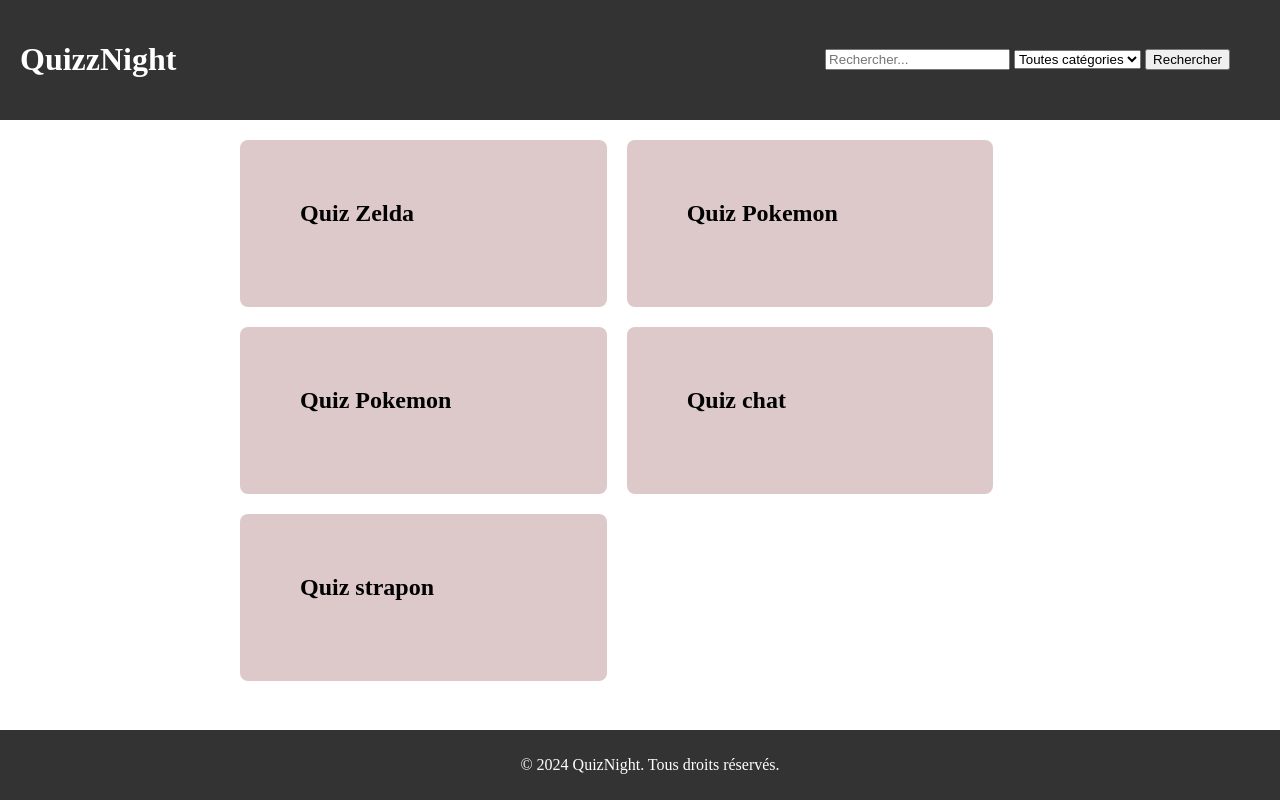
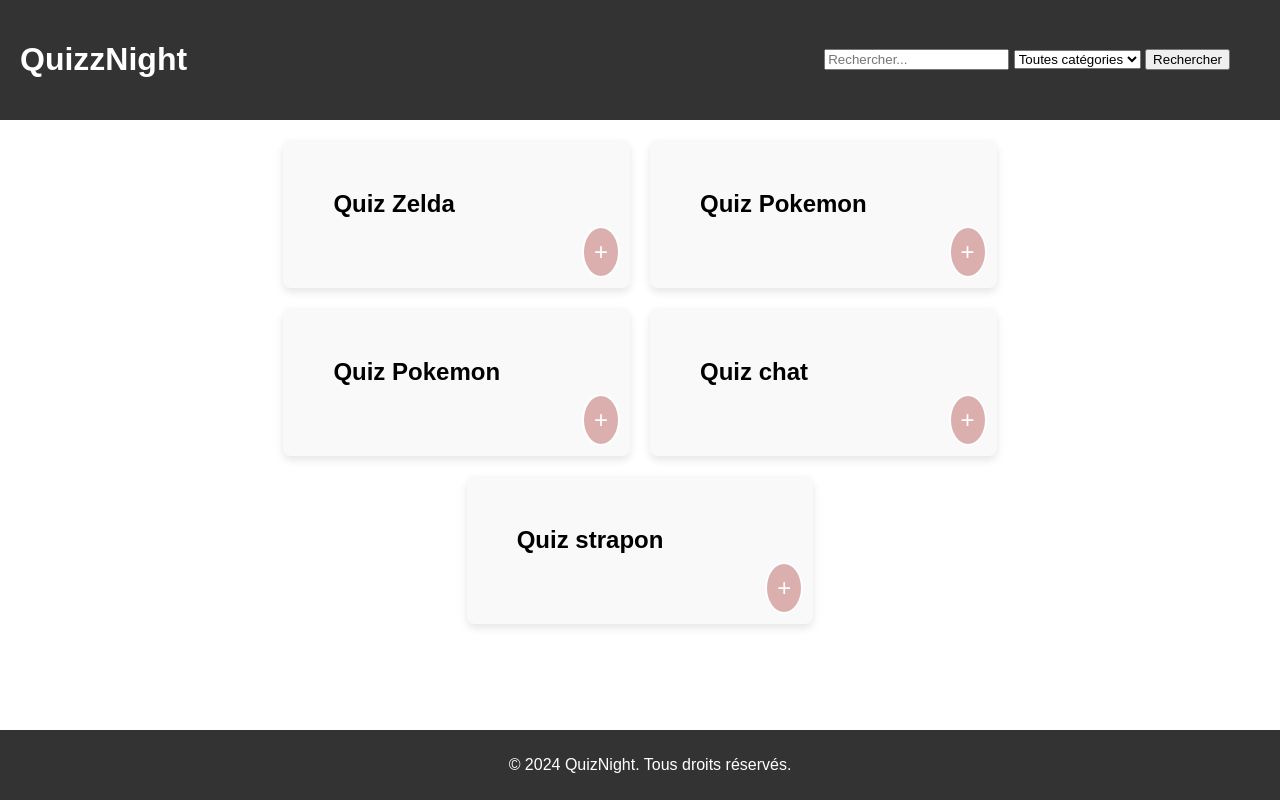
Before and after one commit to alexandre-imbernon/quiznight, a PHP site: page / in a window 1280 px wide. Run offline with PHP 8.4, Linux system fonts and the light colour scheme; data comes from the database, SQL or seed files in the repository.

Commit message:
mise en page +

```diff
--- a/index.php
+++ b/index.php
@@ -27,7 +27,6 @@
     $quizzes = $stmt->fetchAll(PDO::FETCH_ASSOC);
 }
 ?>
-
 <!DOCTYPE html>
 <html lang="en">
 <head>
@@ -83,6 +82,9 @@
                 <?php if (isset($quiz['image'])): ?>
                     <img src="<?php echo htmlspecialchars($quiz['image']); ?>" alt="Quiz Image">
                 <?php endif; ?>
+                <div class="card-bottom">
+                    <span class="plus">+</span>
+                </div>
             </div>
         <?php endforeach; ?>
     </div>
--- a/style.css
+++ b/style.css
@@ -1,9 +1,8 @@
 /* styles.css */
 body {
     margin: 0;
+    font-family: Arial, sans-serif;
 }
-
-/* style.css */
 
 header {
     background-color: #333;
@@ -35,29 +34,25 @@
     text-align: center;
 }
 
-.container {
-    max-width: 800px;
-    margin: 0 auto;
-    padding: 20px;
-}
-
 .card-container {
     display: flex;
     flex-wrap: wrap;
     gap: 20px;
+    justify-content: center; /* Center the cards horizontally */
 }
 
 .card {
-    background-color: #ddc9c9;
+    background-color: #f9f9f9;
     border-radius: 8px;
-    padding: 60px;
-    box-shadow: 2 4px 8px rgba(0, 0, 0, 0.1);
+    padding: 50px;
+    box-shadow: 0 4px 8px rgba(0, 0, 0, 0.1);
     width: calc(33.33% - 20px);
-    transition: transform 0.3s ease;
+    position: relative;
+    transition: transform 0.3s; /* Smooth transition for hover effect */
 }
 
 .card:hover {
-    transform: translateY(-5px);
+    transform: scale(1.05); /* Slightly enlarge the card on hover */
 }
 
 .card h2 {
@@ -65,5 +60,28 @@
 }
 
 .card p {
-    margin-bottom: 0;
+    margin-bottom: 10px; /* Add space between the description and the bottom */
 }
+
+.card img {
+    width: 100%;
+    border-radius: 8px;
+    margin-bottom: 10px;
+}
+
+.card-bottom {
+    position: absolute;
+    bottom: 10px;
+    right: 10px;
+}
+
+.plus {
+    font-size: 24px; /* Size of the plus symbol */
+    color: #fff;
+    background-color: #dcafaf;
+    border-radius: 50%;
+    padding: 10px;
+    display: inline-block;
+    cursor: pointer;
+    border: 2px solid #fff; /* Border around the plus symbol */
+}
```
